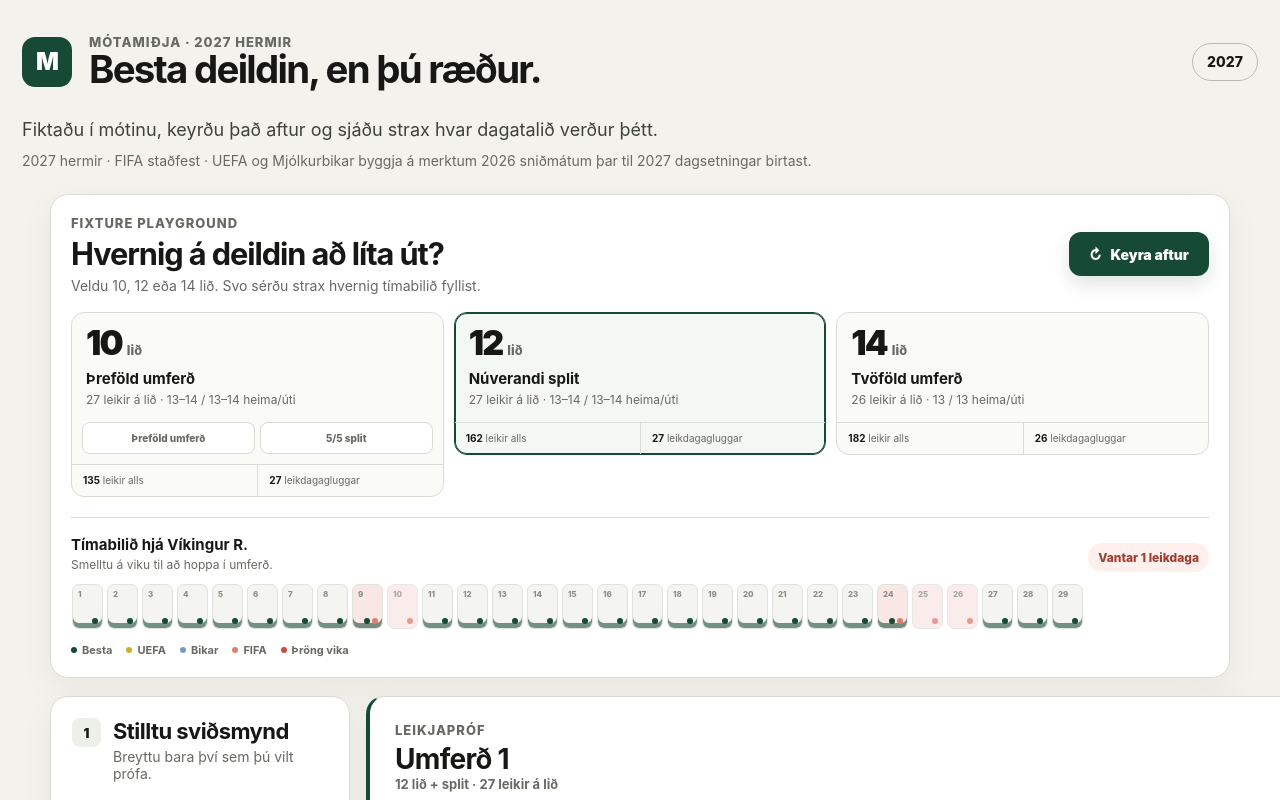
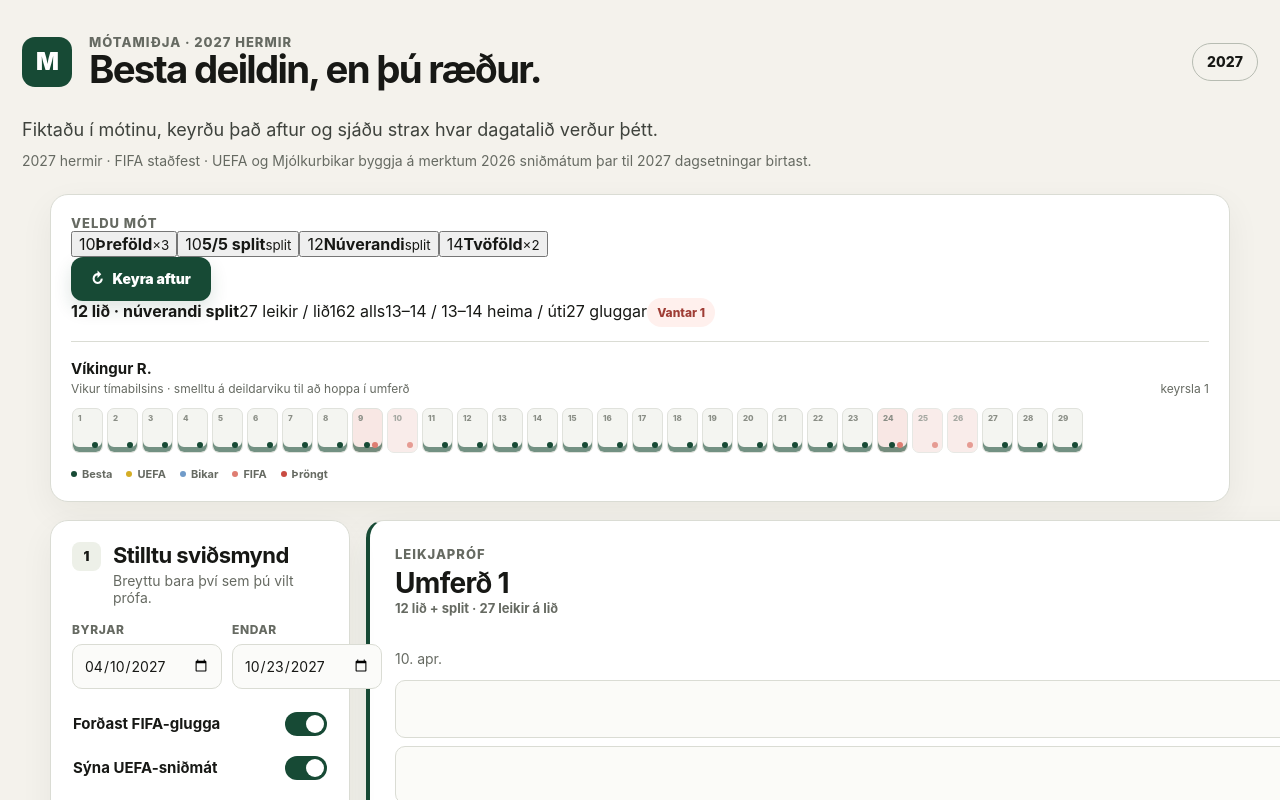
Before and after one commit to lollipop1234-code/besta-deild-hermir, a Next.js app: page / in a window 1280 px wide. Shown: the top 800 px of the page. Built offline with nearby package versions, Linux system fonts and the light colour scheme.

Commit message:
Endurhanna mótaval sem þétt fixture toolbar

```diff
--- a/src/app/PlaygroundOverview.tsx
+++ b/src/app/PlaygroundOverview.tsx
@@ -4,28 +4,19 @@ import type { FormatPreset } from "@/lib/types";
 
 import styles from "./PlaygroundOverview.module.css";
 
-type FormatCard = {
-  teamCount: 10 | 12 | 14;
-  title: string;
-  presets: FormatPreset[];
-};
-
-const cards: FormatCard[] = [
-  { teamCount: 10, title: "10 lið", presets: ["ten-triple", "ten-split"] },
-  { teamCount: 12, title: "12 lið", presets: ["current-12-split"] },
-  { teamCount: 14, title: "14 lið", presets: ["double-14"] },
+const options: Array<{ preset: FormatPreset; teams: number; label: string; tag: string }> = [
+  { preset: "ten-triple", teams: 10, label: "Þreföld", tag: "×3" },
+  { preset: "ten-split", teams: 10, label: "5/5 split", tag: "split" },
+  { preset: "current-12-split", teams: 12, label: "Núverandi", tag: "split" },
+  { preset: "double-14", teams: 14, label: "Tvöföld", tag: "×2" },
 ];
 
 const presetLabel: Record<FormatPreset, string> = {
-  "ten-triple": "Þreföld umferð",
-  "ten-split": "5/5 split",
-  "current-12-split": "Núverandi split",
-  "double-14": "Tvöföld umferð",
+  "ten-triple": "10 lið · þreföld umferð",
+  "ten-split": "10 lið · 5/5 split",
+  "current-12-split": "12 lið · núverandi split",
+  "double-14": "14 lið · tvöföld umferð",
 };
-
-function primaryPreset(card: FormatCard, selected: FormatPreset) {
-  return card.presets.includes(selected) ? selected : card.presets[0]!;
-}
 
 function signalLabel(signal: string) {
   if (signal === "league") return "Besta";
@@ -58,67 +49,50 @@ export default function PlaygroundOverview({
   rerunCount: number;
   onRerun: () => void;
 }) {
+  const metrics = formatMetrics(preset);
+
   return (
     <section className={styles.shell}>
-      <div className={styles.topline}>
+      <div className={styles.toolbar}>
         <div>
-          <div className="eyebrow">Fixture playground</div>
-          <h2>Hvernig á deildin að líta út?</h2>
-          <p>Veldu 10, 12 eða 14 lið. Svo sérðu strax hvernig tímabilið fyllist.</p>
+          <div className="eyebrow">Veldu mót</div>
+          <div className={styles.formatTabs}>
+            {options.map((option) => (
+              <button
+                type="button"
+                key={option.preset}
+                className={`${styles.formatTab} ${preset === option.preset ? styles.formatTabActive : ""}`}
+                onClick={() => onPresetChange(option.preset)}
+              >
+                <span className={styles.teamNumber}>{option.teams}</span>
+                <span className={styles.tabText}><b>{option.label}</b><small>{option.tag}</small></span>
+              </button>
+            ))}
+          </div>
         </div>
+
         <button type="button" className={styles.runButton} onClick={onRerun}>
-          <span>{rerunCount === 0 ? "▶" : "↻"}</span>
-          {rerunCount === 0 ? "Keyra mótið" : "Keyra aftur"}
+          <span>↻</span> Keyra aftur
         </button>
       </div>
 
-      <div className={styles.formatGrid}>
-        {cards.map((card) => {
-          const cardPreset = primaryPreset(card, preset);
-          const cardMetrics = formatMetrics(cardPreset);
-          const active = card.presets.includes(preset);
-
-          return (
-            <div className={`${styles.formatCard} ${active ? styles.formatCardActive : ""}`} key={card.teamCount}>
-              <button type="button" className={styles.formatMain} onClick={() => onPresetChange(cardPreset)}>
-                <span className={styles.teamCount}>{card.teamCount}</span>
-                <span className={styles.teamWord}>lið</span>
-                <strong>{presetLabel[cardPreset]}</strong>
-                <small>{cardMetrics.gamesPerTeam} leikir á lið · {cardMetrics.homeRange} heima/úti</small>
-              </button>
-
-              {card.presets.length > 1 && (
-                <div className={styles.variantRow}>
-                  {card.presets.map((option) => (
-                    <button
-                      type="button"
-                      key={option}
-                      className={preset === option ? styles.variantActive : ""}
-                      onClick={() => onPresetChange(option)}
-                    >
-                      {presetLabel[option]}
-                    </button>
-                  ))}
-                </div>
-              )}
-
-              <div className={styles.cardFacts}>
-                <span><b>{cardMetrics.totalGames}</b> leikir alls</span>
-                <span><b>{cardMetrics.rounds}</b> leikdagagluggar</span>
-              </div>
-            </div>
-          );
-        })}
+      <div className={styles.summaryLine}>
+        <strong>{presetLabel[preset]}</strong>
+        <span>{metrics.gamesPerTeam} leikir / lið</span>
+        <span>{metrics.totalGames} alls</span>
+        <span>{metrics.homeRange} heima / úti</span>
+        <span>{metrics.rounds} gluggar</span>
+        <span className={`${styles.fit} ${shortfall > 0 ? styles.fitBad : ""}`}>
+          {shortfall > 0 ? `Vantar ${shortfall}` : `${foundRounds}/${totalRounds} fundnir`}
+        </span>
       </div>
 
       <div className={styles.heatmapHead}>
         <div>
-          <strong>Tímabilið hjá {selectedTeamName}</strong>
-          <span>Smelltu á viku til að hoppa í umferð.</span>
+          <strong>{selectedTeamName}</strong>
+          <span>Vikur tímabilsins · smelltu á deildarviku til að hoppa í umferð</span>
         </div>
-        <div className={`${styles.fit} ${shortfall > 0 ? styles.fitBad : ""}`}>
-          {shortfall > 0 ? `Vantar ${shortfall} leikdaga` : `${foundRounds}/${totalRounds} leikdagar fundust`}
-        </div>
+        <span className={styles.runCount}>keyrsla {rerunCount}</span>
       </div>
 
       <div className={styles.heatmap}>
@@ -156,7 +130,7 @@ export default function PlaygroundOverview({
         <span><i className={styles.legendUefa} />UEFA</span>
         <span><i className={styles.legendCup} />Bikar</span>
         <span><i className={styles.legendFifa} />FIFA</span>
-        <span><i className={styles.legendTight} />Þröng vika</span>
+        <span><i className={styles.legendTight} />Þröngt</span>
       </div>
     </section>
   );
```
